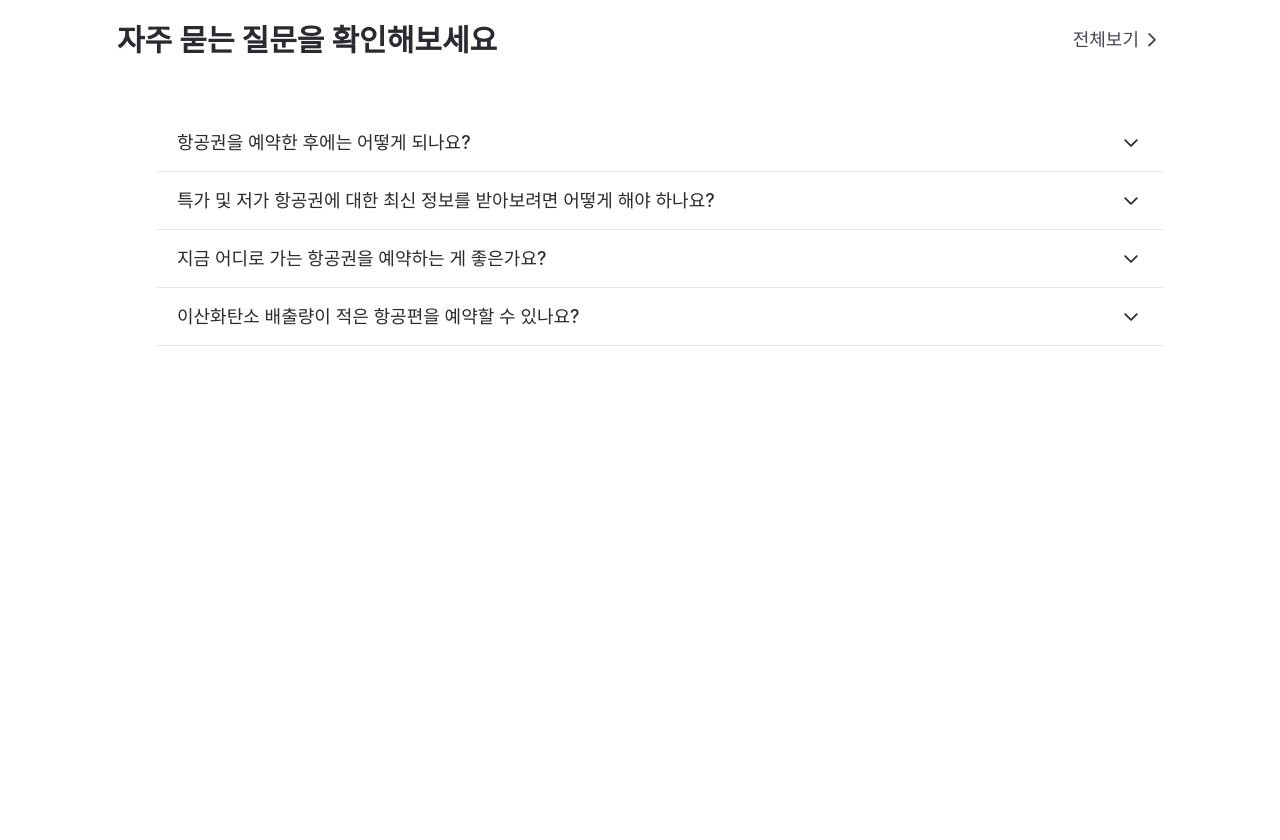
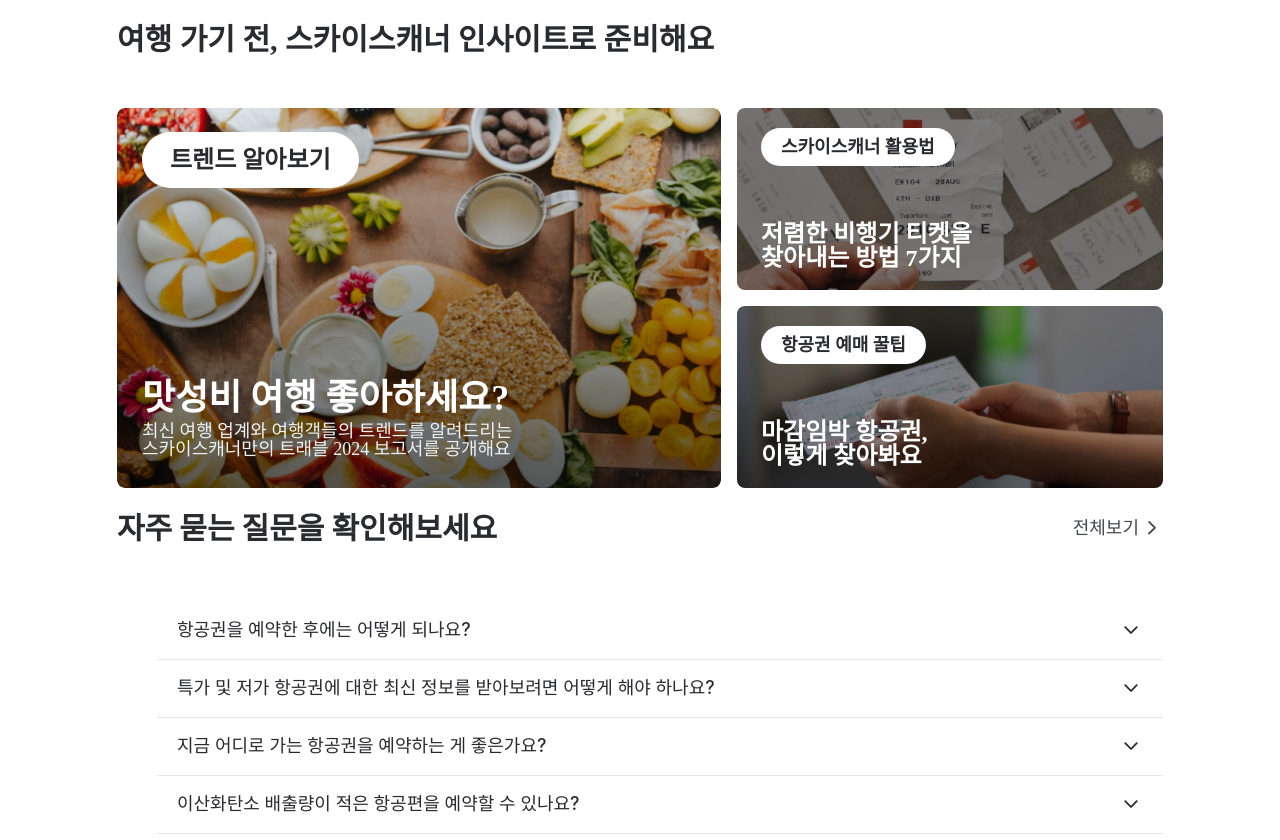
Before and after one commit to DO-SOPT-CDS-TEAM-WEB7/Client, a React (Vite) app: page / in a window 1280 px wide. Before the commit the page ends 800 px from the top, so only its background shows below. Built offline with nearby package versions, Linux system fonts and the light colour scheme; a web font is replaced by a local one.

Commit message:
chore/#26: 메인 페이지에 컴포넌트 추가

```diff
--- a/src/pages/Main.tsx
+++ b/src/pages/Main.tsx
@@ -1,7 +1,13 @@
+import Insight from '../components/main/Insight';
 import QnA from '../components/main/QnA';
 
 const Main = () => {
-  return <QnA />;
+  return (
+    <>
+      <Insight />
+      <QnA />
+    </>
+  );
 };
 
 export default Main;
```
